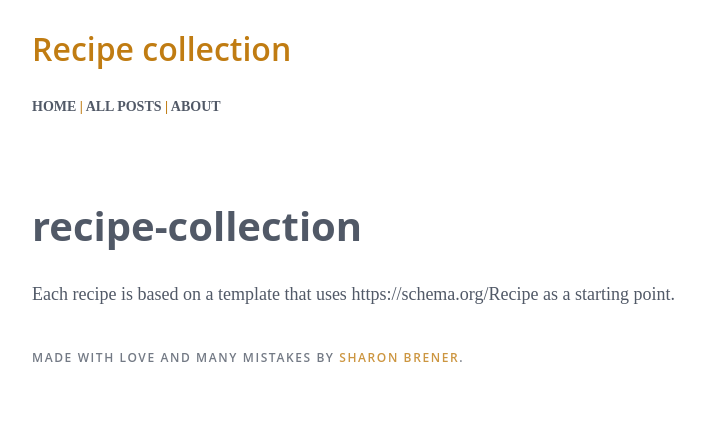
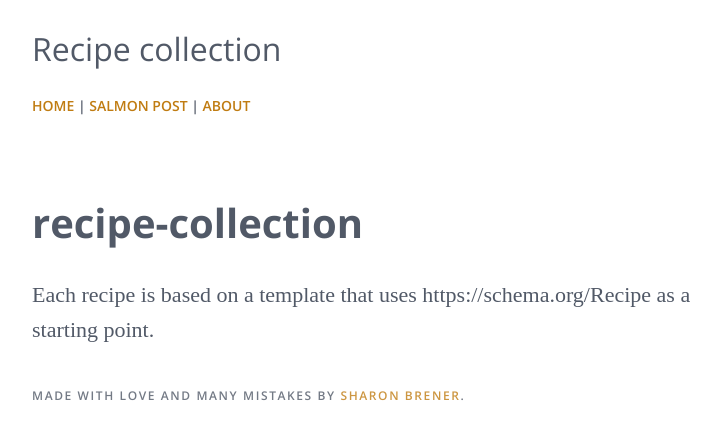
Before and after one commit to scottgallant/recipe-collection, a Jekyll site: the page built from README.md, in a window 1280 px wide. Shown: the top 440 px of the page, without its empty margins (248-968 px from the left). Built offline with Jekyll 4.4.1, drawn with Linux system fonts in a browser that asks for light colours; some web fonts are replaced; our own code applies the rules of GitHub Pages for plain Markdown files.

Commit message:
Update default template with `_includes`, style tweak to source and yield

```diff
--- a/_layouts/default.html
+++ b/_layouts/default.html
@@ -4,29 +4,25 @@
   <meta charset="utf-8">
   <title>Home Page</title>
   <link rel="stylesheet" href="/css/style.css">
-    <link rel="stylesheet" href="http://fonts.googleapis.com/css?family=Source+Sans+Pro:200,300,400,700" media="all">
+  <link href="https://fonts.googleapis.com/css?family=Open+Sans:400,600,700|Scope+One" rel="stylesheet">
 </head>
 
+  <body>
+  <!-- Header -->
 
-  <body>
-    <header>
-      <div class="header-content">
-          <h2>Recipe collection</h2>
-          <p class="main-nav">
-            <a href="/">Home</a> | <a href="/posts">All posts</a> | <a href="/about">About</a>
-          </p>
-      </div>
-    </header>
+  {% include header.html %}
+
+  <!-- Content -->
 
   <div class="content">
+
       {{ content }}
-    </div>
 
-    <footer>
-      <div class="footer-content">
-        <h5>Made with love and many mistakes by <a href="http://www.sharonbrener.com">Sharon Brener</a>.</h5>
-    </footer>
+  </div> <!-- end content div -->
 
+  <!-- Footer -->
+
+  {% include footer.html %}
 
   </body>
 </html>
--- a/css/style.css
+++ b/css/style.css
@@ -37,7 +37,7 @@ body {
 
 p {
 	font-family: 'Scope One', serif;
-	font-size: 1.125rem;
+	font-size: 1.375rem;
 	line-height: 1.6;
 	}
 
@@ -58,7 +58,7 @@ h1 {
 
 h2 {
 	font-size: 2rem;
-	font-weight: 600;
+	font-weight: 400;
 	}
 
 h3 {
@@ -68,7 +68,7 @@ h3 {
 
 h4 {
 	font-size: 1.25rem;
-	font-weight: 600;
+	font-weight: 400;
 	}
 
 h5 {
@@ -160,7 +160,6 @@ content {
 	background: #f1f3f7;
 	padding: 2rem 2.5rem;
 	white-space: pre-line;
-	line-height: 1.8;
 	}
 
 .time-breakdown h4 {
@@ -172,3 +171,7 @@ content {
 .time-breakdown .time-notlast:last-child {
 	display: none;
 	}
+
+	/* unused classes:
+	method
+	; */
```
Also changed, not shown: _layouts/recipe.html (+18 -11 lines). Lines whose indentation alone changed are shown as unchanged.
